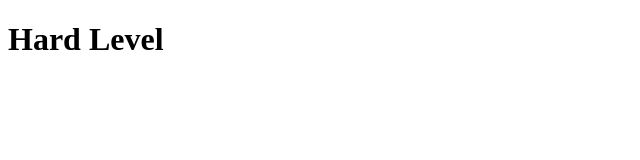
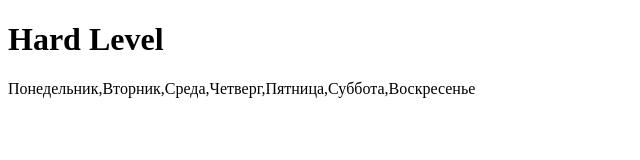
Before and after one commit to al3xandr-k/study_JS-hard, a plain HTML site: page index.html in a window 1280 px wide. Shown: the whole page, without its empty margins (0-640 px from the left). Drawn offline with Linux system fonts and the light colour scheme.

Commit message:
Задание 7 усложнёное

```diff
--- a/index.html
+++ b/index.html
@@ -3,10 +3,14 @@
 <head>
   <meta charset="UTF-8">
   <meta name="viewport" content="width=device-width, initial-scale=1.0">
-  <title>Document</title>
+  <title>Hard Level</title>
   <script src="js/main.js" defer></script>
+  <link rel="stylesheet" href="css/style.css">
 </head>
 <body>
   <h1>Hard Level</h1>
+
+    <div class="out"></div>
+
 </body>
 </html>
--- a/js/main.js
+++ b/js/main.js
@@ -1,14 +1,15 @@
-'use strict';
-//1 ЗАДАНИЕ
-let arr = ['6785', '253', '89499', '41', '50696', '498892', '222'];
+// 'use strict'
 
-let a = arr.filter(el => { return el[0] === '2' });
-let b = arr.filter(el => { return el[0] === '4' });
+const outText = document.querySelector('.out');
+const week = ['Понедельник','Вторник','Среда','Четверг','Пятница','Суббота','Воскресенье'];
 
-console.log('a: ', a);
-console.log('b: ', b);
 
-//2 ЗАДАНИЕ
-for (let i = 1; i <= 100; i += 2) {
-  console.log(i + ' Делители этого числа: 1 и ' + i);
-};
+var arrays = [], size = 1;
+
+while (week.length > 0) {
+  arrays.push(week.splice(0, size));
+}
+
+outText.innerHTML = arrays;
+outText.style.display = 'flex';
+outText.style.flexDirection = 'column';
```
